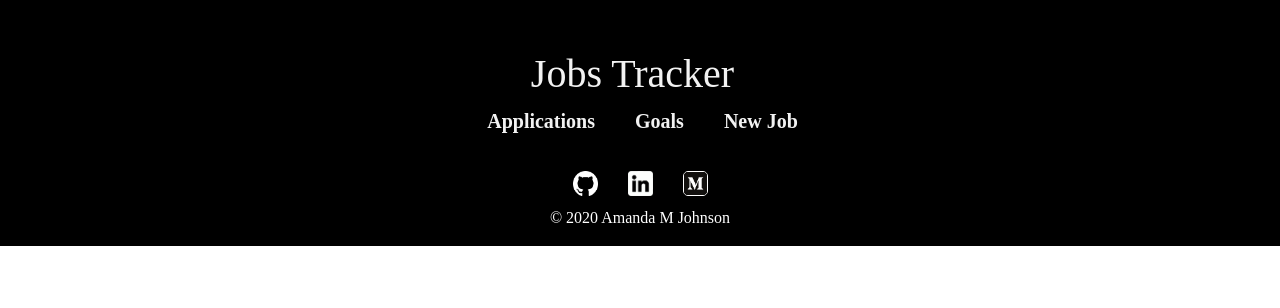
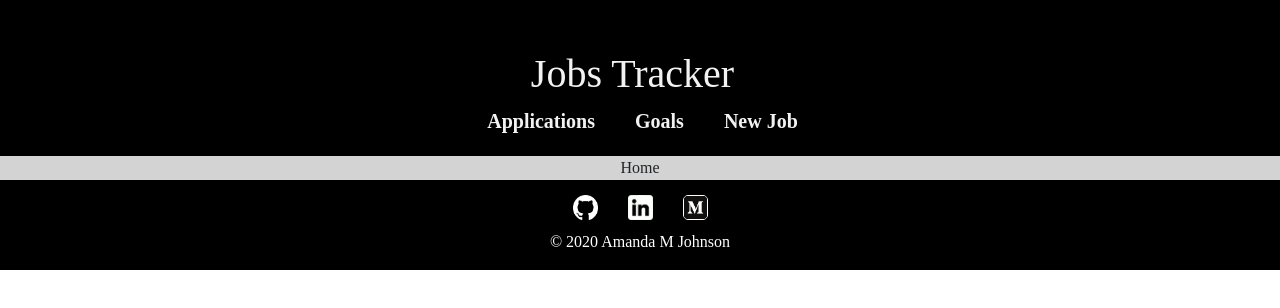
Before and after one commit to amandena/jobs-tracker, a React (Create React App) app in the folder client/: page / in a window 1280 px wide. Shown: the top 308 px of the page. Built offline with nearby package versions, Linux system fonts and the light colour scheme.

Commit message:
created new route

```diff
--- a/client/src/containers/JobsContainer.js
+++ b/client/src/containers/JobsContainer.js
@@ -1,5 +1,6 @@
 import React from 'react'
 import { Route, Switch } from 'react-router-dom'
+import Home from '../components/Home'
 import Job from '../components/Job'
 import Applications from '../components/Applications'
 import JobForm from '../components/JobForm'
@@ -10,6 +11,7 @@ class JobsContainer extends React.Component {
     return(
       <div className='jobs container'>
         <Switch>
+          <Route exact path='/' component={Home}/>
           <Route path='/applications-tracker' component={Applications}/>
           <Route path='/jobs/new' component={JobForm}/>
           <Route path='/jobs/:id' component={Job}/>
```
